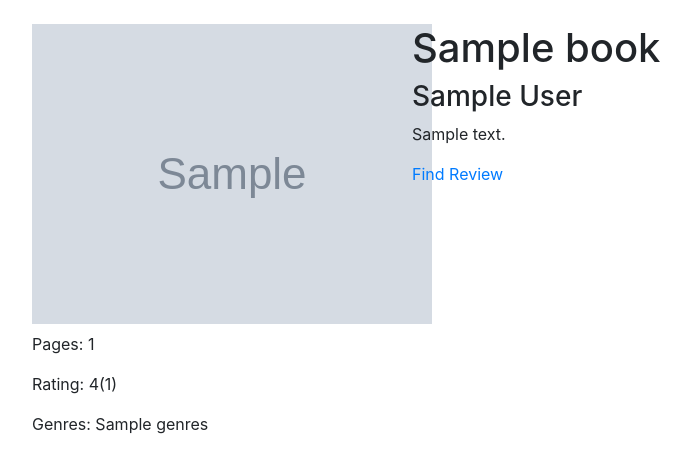
After one commit to liutingx/fsd2020-assessment, a Node server app: template views/bookDetail.hbs in a window 1280 px wide. The commit adds this page. Shown: the top 473 px of the page, without its empty margins (53-743 px from the left). Run offline with Node 20, Linux system fonts and the light colour scheme; the template is opened without the code that fills it: most values are stand-ins (such as "Sample title", 1, 10 or a date in 2020); grey boxes marked "Sample" are stand-in pictures; some libraries are stand-ins or nearby versions.

Commit message:
query from database completed

```diff
--- a/main.js
+++ b/main.js
@@ -18,6 +18,8 @@ const BASE_URL = 'https://api.nytimes.com/svc/books/v3/reviews.json'
 
 // SQL
 const SQL_FIND_BY_FIRSTCHAR = 'select title from book2018 where title like ? order by title asc limit ? offset ?'
+const SQL_COUNT = 'select count(*) as q_count from book2018 where title like ?'
+const SQL_FIND_BY_TITLE = 'select * from book2018 where title=?'
 
 // create the database connection pool
 const pool = mysql.createPool({
@@ -52,6 +54,29 @@ const startApp = async (app, pool) => {
     }
 }
 
+const mkQuery = (sqlStmt, pool) => {
+    const f = async (params) => {
+        const conn = await pool.getConnection()
+        try {
+            const results = await conn.query(sqlStmt, params)
+            console.info('results from mkquery', results[0])
+            return results[0]
+            }
+        catch(e) {
+            return Promise.reject(e)
+        }
+        finally {
+            conn.release()
+        }
+    }
+    return f
+}
+
+//Making queries
+const getBooksList = mkQuery(SQL_FIND_BY_FIRSTCHAR, pool)
+const getCount = mkQuery(SQL_COUNT, pool)
+const getBook = mkQuery(SQL_FIND_BY_TITLE, pool)
+
 // create an instance of application
 const app = express()
 
@@ -60,14 +85,13 @@ app.engine('hbs', handlebars({ defaultLayout: 'default.hbs' }))
 app.set('view engine', 'hbs')
 
 //morgan logging
-app.use(morgan('combined'));
+//app.use(morgan('combined'));
 
 
 // configure the application
 app.get('/', (req, resp) => {
     const alphabets = 'ABCDEFGHIJKLMNOPQRSTUWXYZ0123456789'
     const search = alphabets.split('')
-    console.info('search', search)
     resp.status(200)
     resp.type('text/html')
     resp.render('index',
@@ -76,50 +100,76 @@ app.get('/', (req, resp) => {
     })
 })
 
-/*app.get('/search',
-    async (req, resp) => {
+//searching and displaying titles
+app.get('/search', async(req, resp) => {
     try {
-            //value of button
+        const limit = 10
         const search = req.query['search']
-            const author = req.query['author']
+        const offset = parseInt(req.query['offset']) || 0
 
-            console.info(`search term is: ${search}`)
+        let count = await getCount([ `${search}%` ])
+        const queryCount = count[0].q_count
+        const currentPage = offset/limit || 0
+        const pages = Math.floor(queryCount/limit)
+        const recs = await getBooksList([`${search}%`, limit, offset])
 
-            //construct the url
-            let url = withQuery(BASE_URL, {
-                [api-key]: API_KEY,
-                title: search,
-                author
-            })
+        if (recs.length <= 0) {
+            //404!
+            resp.status(404)
+            resp.type('text/html')
+            resp.send(`Not found: ${search}`)
+            return
+        }
 
-            let result = await fetch(url)
-            let reviews = await result.json()
-            const names = reviews.results
-            .map(
-                d => {
-                    return {title: d.book_title, author: d.book_author, reviewer: d.byline, summary: d.summary}
-                }
-            )
-            console.info('names: ', names, 'count: ', count)
         resp.status(200)
         resp.type('text/html')
-            resp.render('result',
-                {
+        resp.render('displayTitle', {
+            titles: recs,
             search,
-                    names, //key and value same name
-                    count,
-                    hasContent: count > 0
-                }
-            )
+            page: currentPage,
+            onePage: currentPage == 0 && currentPage == pages,
+            noNextPage: currentPage == pages,
+            noPrevPage: currentPage == 0,
+            prevOffset: Math.max(0, offset - limit),
+            nextOffset: offset + limit
+        })
     }
     catch(e) {
         resp.status(500)
-            resp.json(e)
-            console.error('Error: ', e)
+        resp.type('text/html')
+        resp.send(JSON.stringify(e))
+    }
+})
+app.get('/search/:search', async(req, resp) => {
+    try {
+        const search = req.params['search']
+        console.info('search', search)
+        const recs = await getBook([`${search}`])
+        const authors = recs[0].authors.split('|')
+
+        if (recs.length <= 0) {
+            //404!
+            resp.status(404)
+            resp.type('text/html')
+            resp.send(`Not found: ${search}`)
+            return
         }
 
+        console.info('recs',recs)
+        console.info('authors', authors)
+        resp.status(200)
+        resp.type('text/html')
+        resp.render('bookDetail', {
+            book: recs[0],
+            authors
+        })
     }
-)
-*/
+    catch(e) {
+        resp.status(500)
+        resp.type('text/html')
+        resp.send(JSON.stringify(e))
+    }
+})
+
 //run function to start server
 startApp(app, pool)
--- /dev/null
+++ b/views/bookDetail.hbs
@@ -0,0 +1,14 @@
+<div class="row mt-4">
+    <div class="col-4">
+        <img src="{{book.image_url}}" class="mb-2" alt="">
+        <p>Pages: {{book.pages}}</p>
+        <p>Rating: {{book.rating}}({{book.rating_count}})</p>
+        <p>Genres: {{book.genres}}</p>
+    </div>
+    <div class="col-8">
+        <h1>{{book.title}}</h1>
+        <h3>{{authors}}</h3>
+        <p>{{book.description}}</p>
+        <a href="" class="mt-4">Find Review</a>
+    </div>
+</div>
```
Also changed, not shown: views/displayTitle.hbs (added, +40 -0 lines), views/index.hbs (+9 -1 lines). Lines whose indentation alone changed are shown as unchanged.
